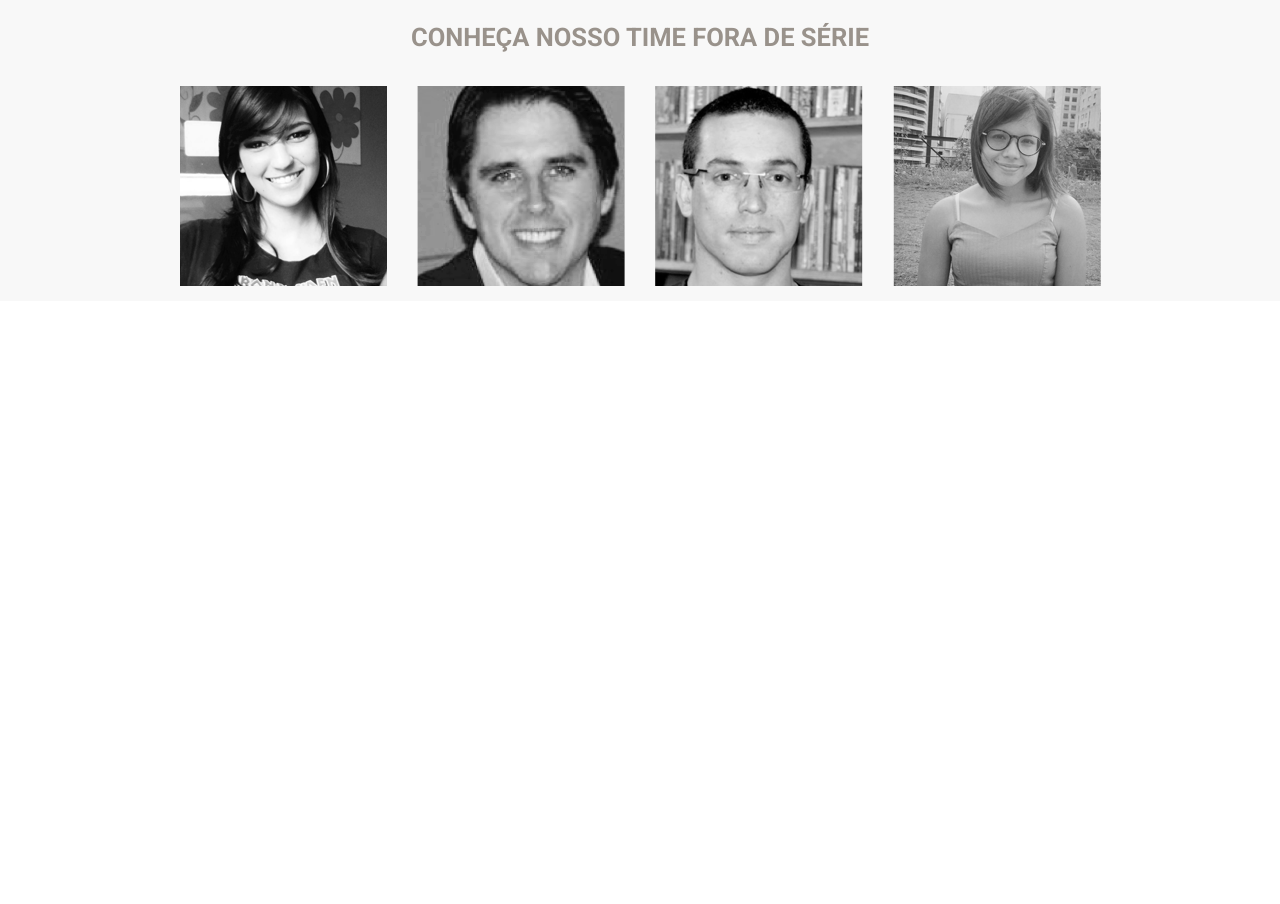
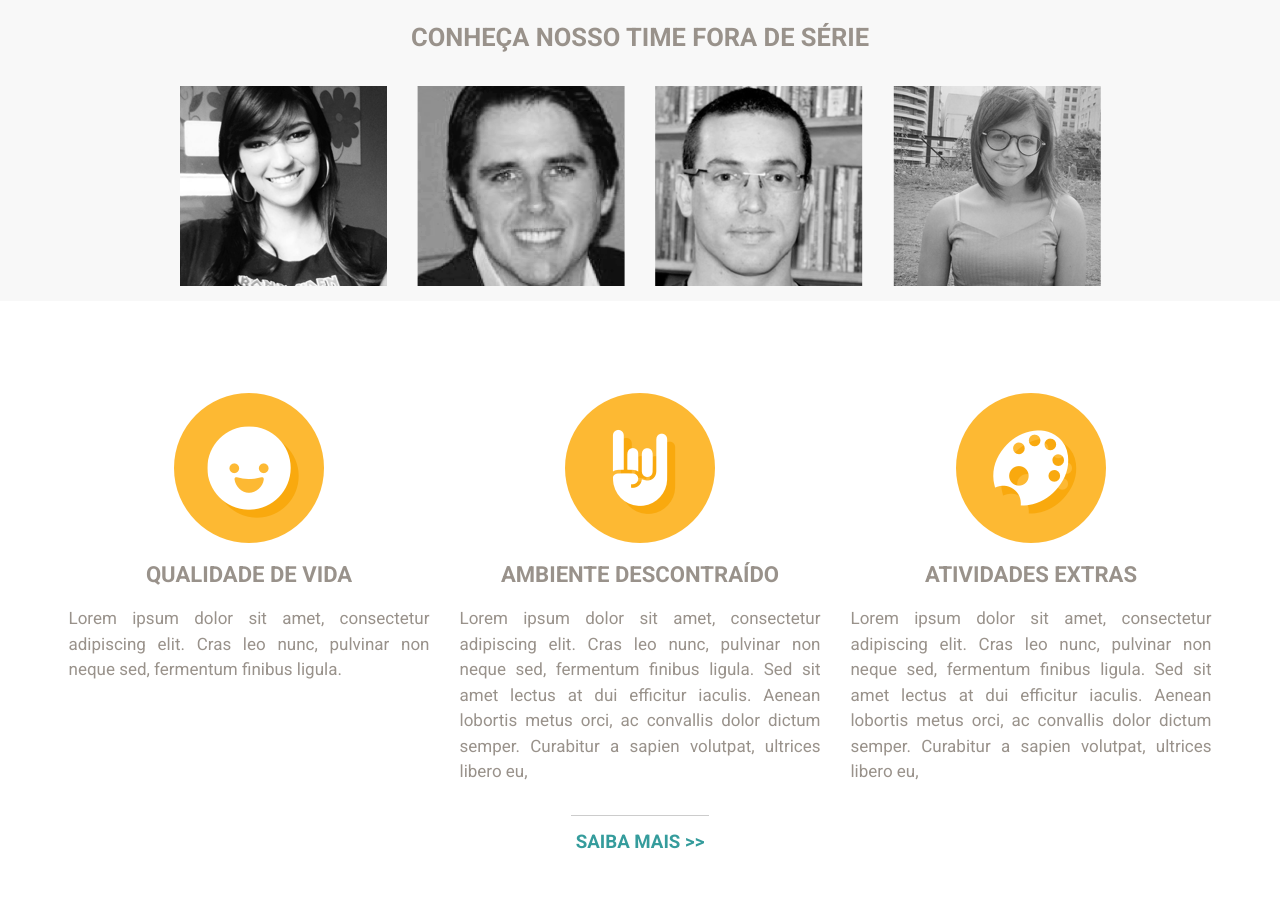
Before and after one commit to BrunoApparecido/test-elo7, a website: page src/index.html in a window 1280 px wide. Shown: the part 1232-2136 px from the top of the page. Before the commit the page ends 1533 px from the top, so only its background shows below. Drawn offline with Linux system fonts and the light colour scheme; files that its build step writes are made by us from their sources.

Commit message:
Seção de icones

```diff
--- a/gulpfile.js
+++ b/gulpfile.js
@@ -42,9 +42,9 @@ function serve() {
         server: "./public"
     });
 
-    gulp.watch("src/css/*.css",cssMinify).on('change', browserSync.reload);;
-    gulp.watch("src/js/*.js", jsMinify).on('change', browserSync.reload);;
-    gulp.watch("src/imgs/*", optimizeImages).on('change', browserSync.reload);;
+    gulp.watch("src/css/*.css",cssMinify).on('change', browserSync.reload);
+    gulp.watch("src/js/*.js", jsMinify).on('change', browserSync.reload);
+    gulp.watch("src/imgs/*", optimizeImages).on('change', browserSync.reload);
     gulp.watch("src/*.html",htmlCopy).on('change', browserSync.reload);
 
 }
--- a/src/css/app.css
+++ b/src/css/app.css
@@ -63,7 +63,7 @@ a {
 }
 
 .container {
-    padding: 2.8em;
+    padding: 1.8em;
 }
 
 .palavra-ceo {
@@ -81,6 +81,10 @@ a {
     .md-33 {
         min-width: 33% !important;
     }
+    .container {
+        padding: 2.8em;
+    }
+
 }
 
 @media screen and (max-width: 767px) {
@@ -128,6 +132,9 @@ a {
 .flex-space-between {
     justify-content:  space-between;
 }
+.flex-basis-0 {
+    flex-basis: 0;
+}
 
 .p-15 {
     padding: 15px;
@@ -136,3 +143,20 @@ a {
 .nosso-time {
     background-color: #f8f8f8;
 }
+
+.icones {
+    margin-top: 30px;
+}
+
+.icones h4 {
+    padding: 15px;
+}
+
+h4 {
+    font-size: 1.3em !important;
+    font-weight: bold !important;
+}
+
+.text-justify {
+    text-align: justify;
+}
--- a/src/index.html
+++ b/src/index.html
@@ -53,7 +53,6 @@
     <section class="nosso-time ">
         <h3 class="text-center p-15">CONHEÇA NOSSO TIME FORA DE SÉRIE</h3>
         <div class="flex flex-center">
-
             <div class=" p-15">
                 <img src="./imgs/camila.png" alt="foto de camila">
             </div>
@@ -69,6 +68,49 @@
         </div>
     </section>
 
+    <section class="icones container">
+        <div class="flex flex-center">
+            <div class="sm-100 text-center md-33 flex-basis-0">
+                <div class="p-15">
+                    <img src="./imgs/qualidade.png" alt="icone de qualidade">
+                    <h4>QUALIDADE DE VIDA</h4>
+                    <p class="text-justify">
+                        Lorem ipsum dolor sit amet, consectetur adipiscing elit. Cras leo nunc, pulvinar non neque sed,
+                        fermentum finibus ligula.
+                    </p>
+                </div>
+            </div>
+            <div class="sm-100 text-center md-33 flex-basis-0">
+                <div class="p-15">
+                    <img src="./imgs/descontracao.png" alt="icone de descontracao">
+                    <h4>AMBIENTE DESCONTRAÍDO</h4>
+                    <p class="text-justify">
+                        Lorem ipsum dolor sit amet, consectetur adipiscing elit. Cras leo nunc, pulvinar non neque sed,
+                        fermentum finibus ligula. Sed sit amet lectus at dui efficitur iaculis. Aenean lobortis metus orci,
+                        ac
+                        convallis dolor dictum semper. Curabitur a sapien volutpat, ultrices libero eu,
+                    </p>
+                </div>
+            </div>
+            <div class="sm-100 text-center md-33 flex-basis-0">
+                <div class="p-15">
+                    <img src="./imgs/atividades.png" alt="icone de atividades">
+                    <h4>ATIVIDADES EXTRAS</h4>
+                    <p class="text-justify">
+                        Lorem ipsum dolor sit amet, consectetur adipiscing elit. Cras leo nunc, pulvinar non neque sed,
+                        fermentum finibus ligula. Sed sit amet lectus at dui efficitur iaculis. Aenean lobortis metus orci,
+                        ac
+                        convallis dolor dictum semper. Curabitur a sapien volutpat, ultrices libero eu,
+                    </p>
+                </div>
+            </div>
+            <div class="link-container">
+                <a href="#vagas">SAIBA MAIS >></a>
+            </div>
+        </div>
+    </section>
+
+
     <script src="./js/app.min.js"> </script>
 </body>
 
```
